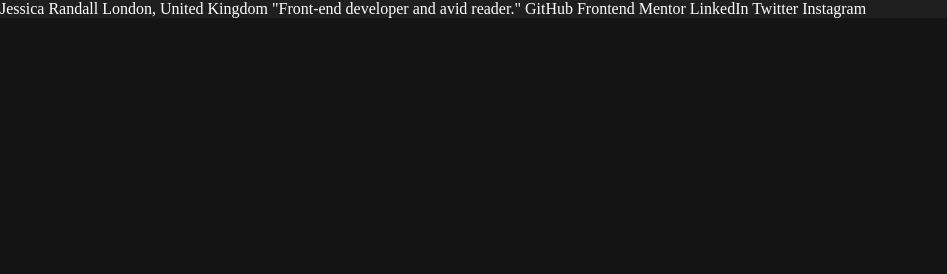
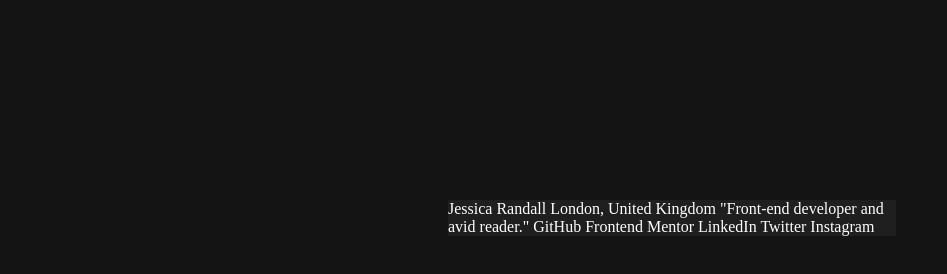
Before and after one commit to Abdulhakeem010/social-links-profile-main, a plain HTML site: page index.html in a window 1280 px wide. Shown: the whole page, without its empty margins (0-947 px from the left). Drawn offline with Linux system fonts and the light colour scheme.

Commit message:
added some styling to the body

```diff
--- a/main.css
+++ b/main.css
@@ -22,4 +22,9 @@ html{
 body{
   background-color: hsl(0, 0%, 12%);
   color: hsl(0, 0%, 100%);
+  width: 35%;
+  height: fit-content;
+  margin-left:35%;
+  margin-top: 200px;
+
 }
```
Also changed, not shown: index.html (+2 -4 lines).
